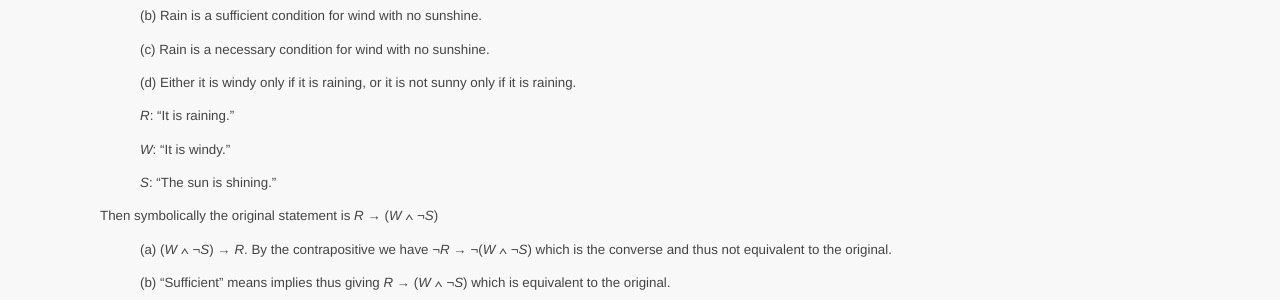
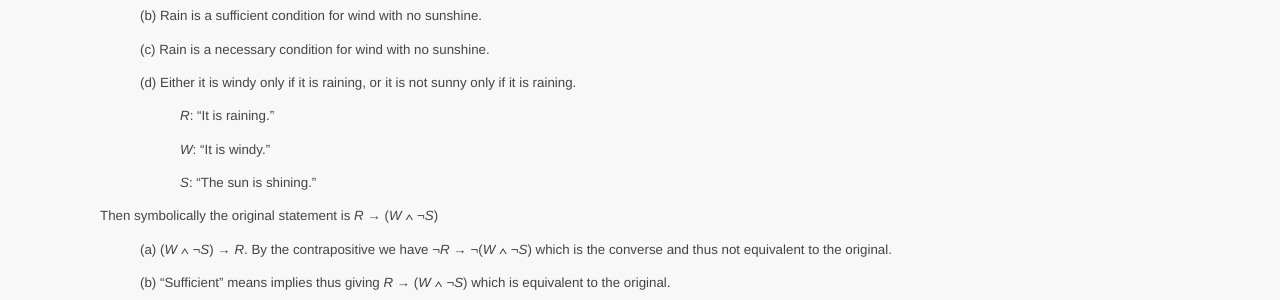
Before and after one commit to ycpcs/ece335-summer2019, a Jekyll site: the page built from lectures/lecture04.md, in a window 1280 px wide. Shown: the part 1980-2280 px from the top of the page. Built offline with Jekyll 4.4.1, drawn with Linux system fonts in a browser that asks for light colours.

```diff
--- a/lectures/lecture04.md
+++ b/lectures/lecture04.md
@@ -128,11 +128,11 @@ Which of the following statements are logically equivalent:
 > (d) Either it is windy only if it is raining, or it is not sunny only
 > if it is raining.
 
-> *R*: "It is raining."
+> > *R*: "It is raining."
 
-> *W*: "It is windy."
+> > *W*: "It is windy."
 
-> *S*: "The sun is shining."
+> > *S*: "The sun is shining."
 
 Then symbolically the original statement is *R* → (*W* ∧ ¬*S*)
 
```
